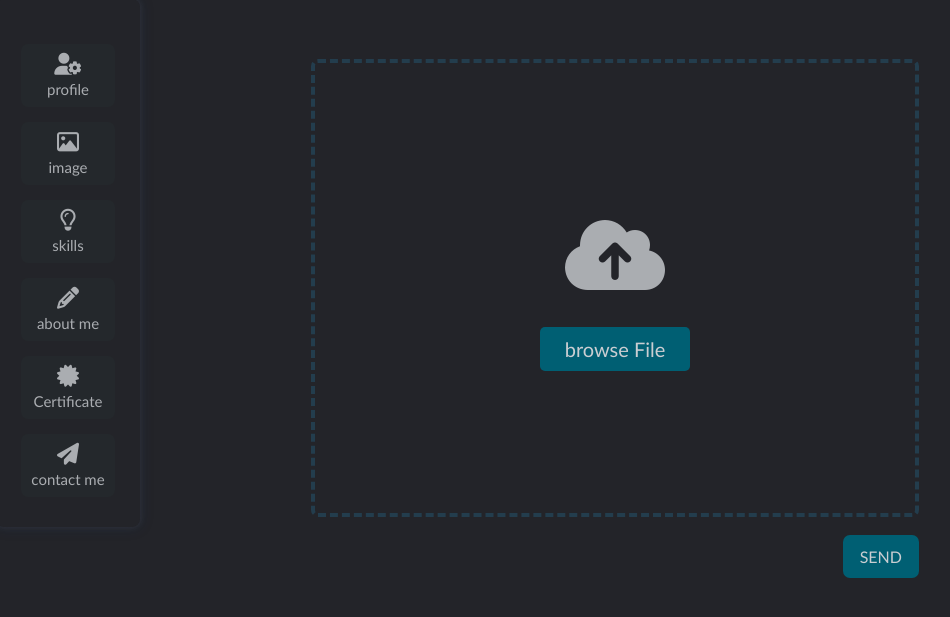
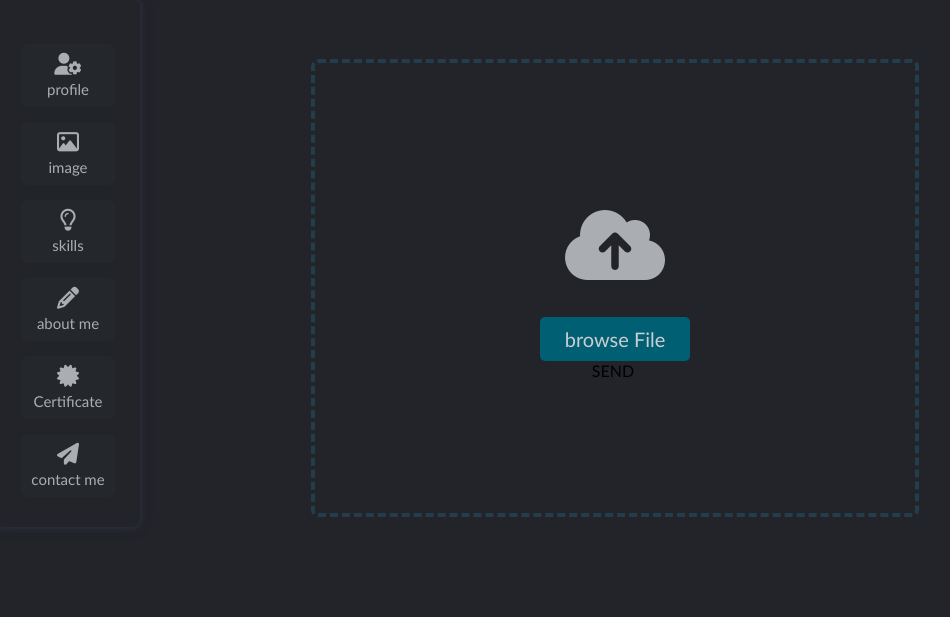
Before and after one commit to DimWar/Mini_graphic_shoop_project, a PHP site: page /admin.php in a window 1280 px wide. Shown: the part 142-759 px from the top of the page, without its empty margins (25-975 px from the left). Run offline with PHP 8.4, Linux system fonts and the light colour scheme.

Commit message:
Update admin_tpl.php

```diff
--- a/view/admin_tpl.php
+++ b/view/admin_tpl.php
@@ -50,18 +50,19 @@
             </div>
         </div>
     </aside>
+
+    <form action="proccess/proccess.php" method="post" enctype="multipart/form-data">
         <div class="up_img">
-    <form action="proccess/proccess.php" method="post" enctype="multipart/form-data">
             <div class="drag-area">
                 <div class="icon"><i class="fas fa-cloud-upload-alt"></i></div>
                 <label for="file" class="button">browse File
                 <input type="file" name="file-image" id="file" class="dis_none">
                 </label>
-        </div>
-        <div class="send_btn">
+                <!-- <div class="send_btn"> -->
                     <label for="send" >SEND
-                <input type="button" value="" id="send" style="display: none;">
+                        <input type="submit" value="" id="send">
                     </label>
+                <!-- </div> -->
             </div>
         </div>
     </form>
```
Lines whose indentation alone changed are shown as unchanged.
